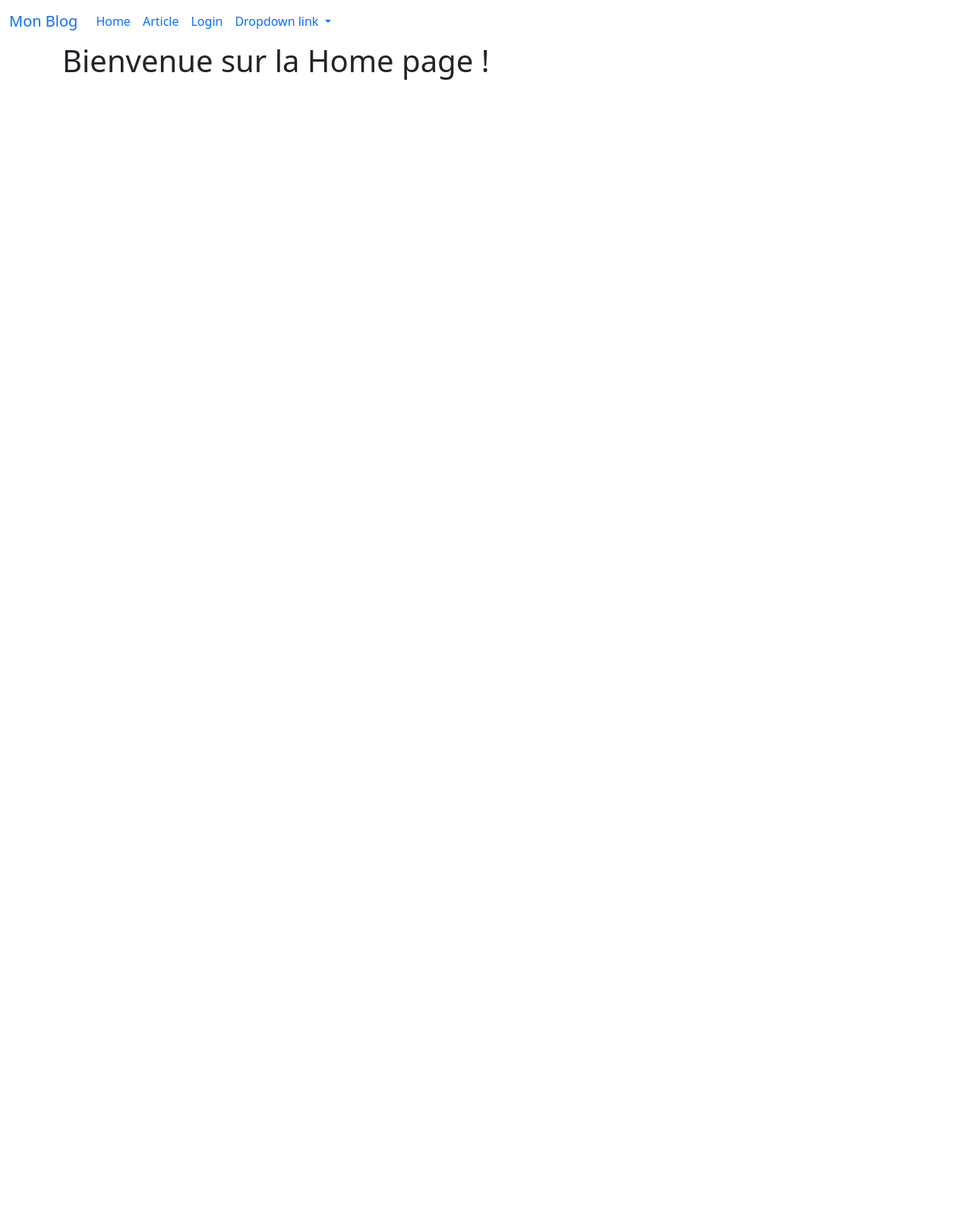
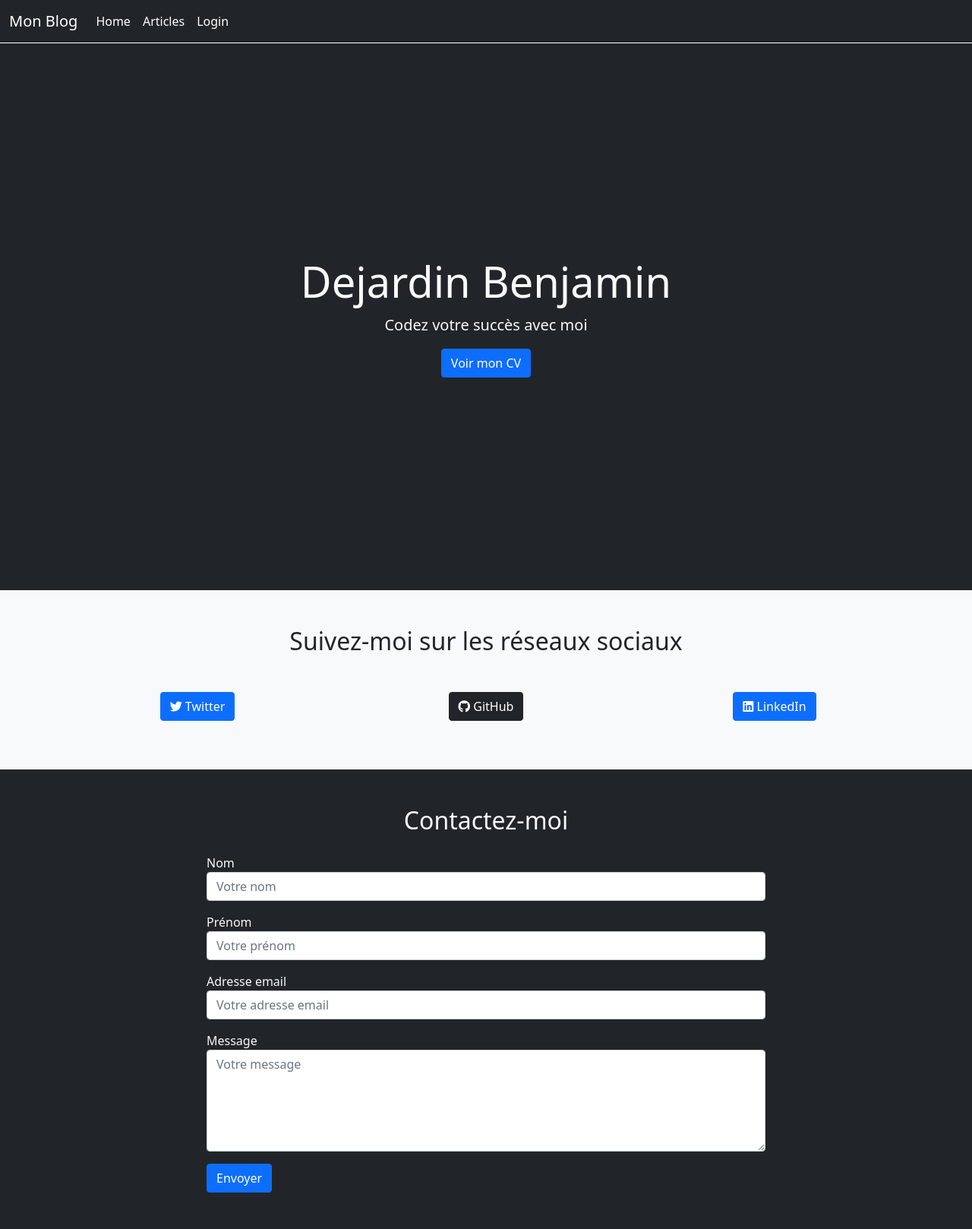
Before and after one commit to BenDejardin/Blog_OCR, a PHP site: page /home in a window 1280 px wide. Shown: the whole page at 76% size. Before the commit the page ends 105 px from the top, so only its background shows below. Run offline with PHP 8.4, Linux system fonts and the light colour scheme; some libraries are stand-ins or nearby versions.

Commit message:
HomePage and contact with PhpMailler

```diff
--- a/Controllers/HomeController.php
+++ b/Controllers/HomeController.php
@@ -3,6 +3,8 @@
 namespace Controllers;
 
 use Source\Twig as SourceTwig;
+use PHPMailer\PHPMailer\PHPMailer;
+use PHPMailer\PHPMailer\Exception;
 
 class HomeController
 {
@@ -19,6 +21,37 @@ class HomeController
 
         // Renvoi la vue home.html.twig avec le message
         return $twig->render('home.html.twig', ['name' => $message]);
+    }
+
+    public function contact($param){
+
+        $nom = $_POST['nom'];
+        $prenom = $_POST['prenom'];
+        $email = $_POST['email'];
+        $message = $_POST['message'];
+
+        $mail = new PHPMailer(true);
+        try {
+            $mail->SMTPDebug = 0;
+            $mail->isSMTP();
+            $mail->Host       = 'smtp.gmail.com';
+            $mail->SMTPAuth   = true;
+            $mail->Username   = 'bendejardintest@gmail.com';
+            $mail->Password   = 'gvqohmmzasvktzek';
+            $mail->SMTPSecure = 'tls';
+            $mail->Port       = 587;
+            $mail->setFrom($email, 'Contact');
+            $mail->addAddress('bendejardintest@gmail.com', 'BenDejardin');
+            $mail->isHTML(true);
+            $mail->Subject = 'Demande de contact';
+            $mail->Body    = 'Nom : '.$nom.' '.$prenom.'<br>'.nl2br($message);
+            $mail->AltBody = nl2br($message);
+            $mail->send();
+            header('Location: ./home');
+            exit();
+        } catch (Exception $e) {
+            echo "Le message n'a pas pu être envoyé. Erreur de l'expéditeur : {$mail->ErrorInfo}";
+        }
 
     }
 }
--- a/composer.json
+++ b/composer.json
@@ -1,6 +1,7 @@
 {
     "require": {
-        "twig/twig": "^3.5"
+        "twig/twig": "^3.5",
+        "phpmailer/phpmailer": "^6.8"
     },
 
     "autoload": {
--- a/views/base.html.twig
+++ b/views/base.html.twig
@@ -4,41 +4,63 @@
     <meta charset="UTF-8">
     <title>Mon site web</title>
     <link rel="stylesheet" href="https://cdn.jsdelivr.net/npm/bootstrap@5.1.3/dist/css/bootstrap.min.css">
+    <link rel="stylesheet" href="https://cdnjs.cloudflare.com/ajax/libs/font-awesome/5.15.3/css/all.min.css">
 </head>
 <body>
     <script src="https://cdn.jsdelivr.net/npm/bootstrap@5.1.3/dist/js/bootstrap.min.js"></script>
-    <nav class="navbar navbar-expand-lg bg-body-tertiary">
+    <nav class="navbar navbar-expand-lg bg-dark bg-body-tertiary border-bottom border-white">
         <div class="container-fluid">
-            <a class="navbar-brand" href="home">Mon Blog</a>
+            <a class="navbar-brand text-white" href="home">Mon Blog</a>
             <button class="navbar-toggler" type="button" data-bs-toggle="collapse" data-bs-target="#navbarNavDropdown" aria-controls="navbarNavDropdown" aria-expanded="false" aria-label="Toggle navigation">
             <span class="navbar-toggler-icon"></span>
             </button>
             <div class="collapse navbar-collapse" id="navbarNavDropdown">
             <ul class="navbar-nav">
                 <li class="nav-item">
-                <a class="nav-link active" aria-current="page" href="./home">Home</a>
+                <a class="nav-link active text-white" aria-current="page" href="./home">Home</a>
                 </li>
                 <li class="nav-item">
-                <a class="nav-link" href="articles">Article</a>
+                <a class="nav-link text-white" href="articles">Articles</a>
                 </li>
-                <li class="nav-item">
-                <a class="nav-link" href="login">Login</a>
-                </li>
+
+                {% if isAdmin == 1 %}
                     <li class="nav-item dropdown">
-                <a class="nav-link dropdown-toggle" href="#" role="button" data-bs-toggle="dropdown" aria-expanded="false">
-                    Dropdown link
+                        <a class="nav-link dropdown-toggle text-white" href="#" role="button" data-bs-toggle="dropdown" aria-expanded="true">
+                            BackOffice
                         </a>
                         <ul class="dropdown-menu">
-                    <li><a class="dropdown-item" href="#">Action</a></li>
-                    <li><a class="dropdown-item" href="#">Another action</a></li>
-                    <li><a class="dropdown-item" href="#">Something else here</a></li>
+                            <li>
+                                <a class="dropdown-item" href="articles-admin">Articles management</a>
+                            </li>
+                            <li>
+                                <a class="dropdown-item" href="validate-comments">Valid Comments</a>
+                            </li>
                         </ul>
                     </li>
+                {% endif %}
+
+
+                {% if username == null %}
+                    <li class="nav-item">
+                    <a class="nav-link text-white" href="login">Login</a>
+                    </li>
+
+                {% else %}
+                    <li class="nav-item dropdown">
+                    <a class="nav-link dropdown-toggle text-white" href="#" role="button" data-bs-toggle="dropdown" aria-expanded="false">
+                        {{username}}
+                    </a>
+                    <ul class="dropdown-menu">
+                        <li><a class="dropdown-item" href="logout">Logout</a></li>
+                    </ul>
+                    </li>
+                {% endif %}
             </ul>
         </div>
     </div>
 </nav>
 
+
     {% block content %}{% endblock %}
 </body>
 </html>
--- a/views/home.html.twig
+++ b/views/home.html.twig
@@ -1,7 +1,72 @@
 {% extends 'base.html.twig' %}
 
+{% block title %}Accueil{% endblock %}
+
 {% block content %}
+    <header class="bg-dark text-light d-flex flex-column justify-content-center align-items-center" style="height: 90vh;">
+        <h1 class="display-4 text-center">Dejardin Benjamin</h1>
+        <p class="lead text-center">Codez votre succès avec moi</p>
+        <a href="../src/assets/CV_Dejardin.pdf" class="btn btn-primary">Voir mon CV</a>
+    </header>
+    <section class="bg-light py-5">
+        <div class="container">
+            <div class="row">
+                <div class="col-lg-12 text-center">
+                    <h2 class="mb-4">Suivez-moi sur les réseaux sociaux</h2>
+                </div>
+            </div>
+            <div class="row text-center mt-4">
+                <div class="col-lg-4">
+                    <a href="https://twitter.com/BenDejardin8" target="_blank" class="btn btn-block btn-primary mb-3">
+                    <i class="fab fa-twitter mr-2"></i> Twitter
+                    </a>
+                </div>
+                <div class="col-lg-4">
+                    <a href="https://github.com/BenDejardin" target="_blank" class="btn btn-block btn-dark mb-3">
+                    <i class="fab fa-github mr-2"></i> GitHub
+                    </a>
+                </div>
+                <div class="col-lg-4">
+                    <a href="https://www.linkedin.com/in/benjamin-dejardin-5b951a1b3/" target="_blank" class="btn btn-block btn-primary mb-3">
+                    <i class="fab fa-linkedin mr-2"></i> LinkedIn
+                    </a>
+                </div>
+            </div>
+        </div>
+    </section>
+
+    <section id="contact" class="bg-dark text-light py-5">
     <div class="container">
-        <h1>Bienvenue sur la {{ name }} !</h1>
+        <div class="row">
+        <div class="col-lg-12 text-center">
+            <h2 class="mb-4">Contactez-moi</h2>
+        </div>
+        </div>
+        <div class="row">
+        <div class="col-lg-8 mx-auto">
+            <form action="contact" method="post">
+            <div class="form-group mb-3">
+                <label for="nom">Nom</label>
+                <input type="text" class="form-control" id="nom" name="nom" placeholder="Votre nom">
+            </div>
+            <div class="form-group mb-3">
+                <label for="prenom">Prénom</label>
+                <input type="text" class="form-control" id="prenom" name="prenom" placeholder="Votre prénom">
+            </div>
+            <div class="form-group mb-3">
+                <label for="email">Adresse email</label>
+                <input type="email" class="form-control" id="email" name="email" placeholder="Votre adresse email">
+            </div>
+            <div class="form-group mb-3">
+                <label for="message">Message</label>
+                <textarea class="form-control" id="message" rows="5" name="message" placeholder="Votre message"></textarea>
+            </div>
+            <button type="submit" class="btn btn-primary">Envoyer</button>
+            </form>
+        </div>
+        </div>
     </div>
+    </section>
+
+
 {% endblock %}
```
Also changed, not shown: views/not_admin.html.twig (added, +17 -0 lines), 2 other files. Lines whose indentation alone changed are shown as unchanged.
